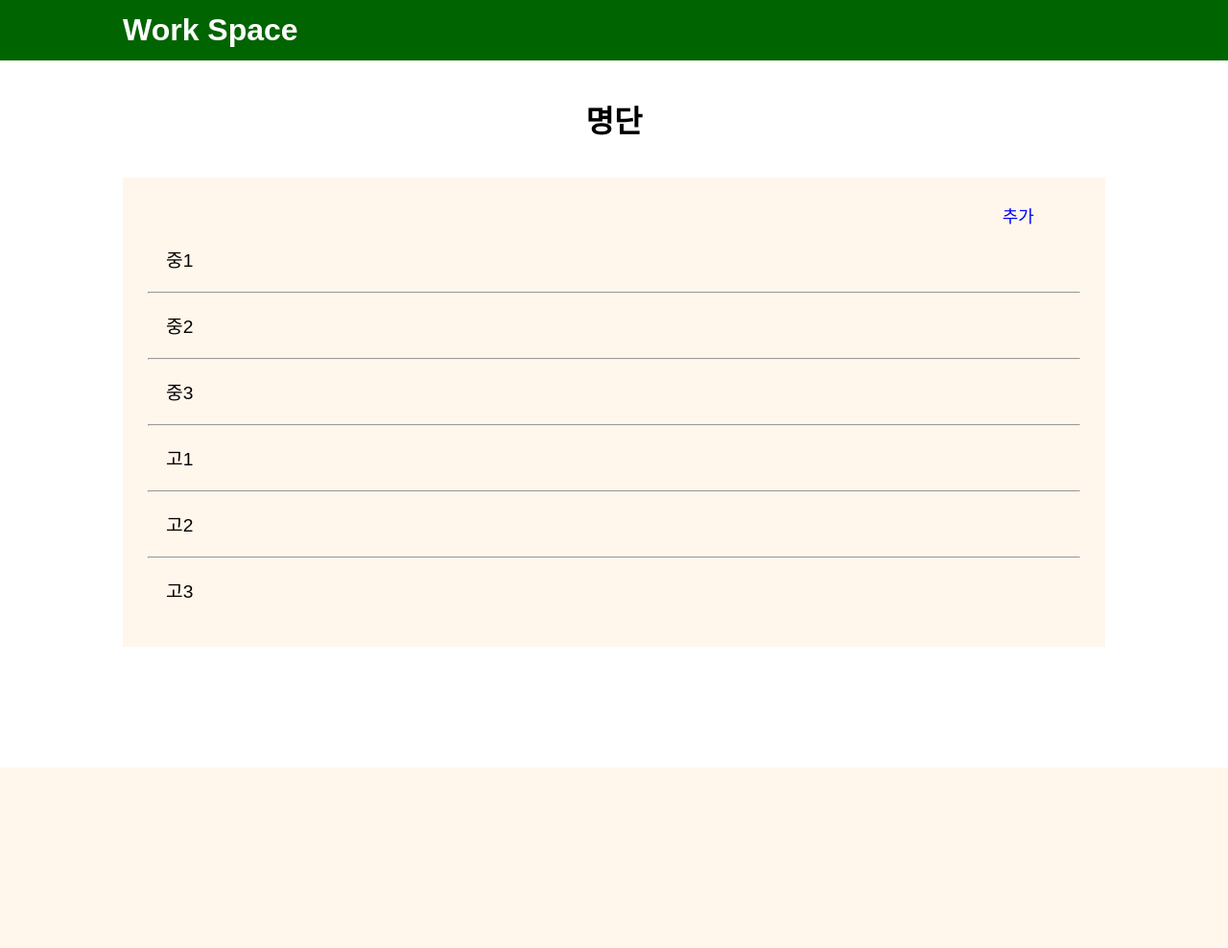
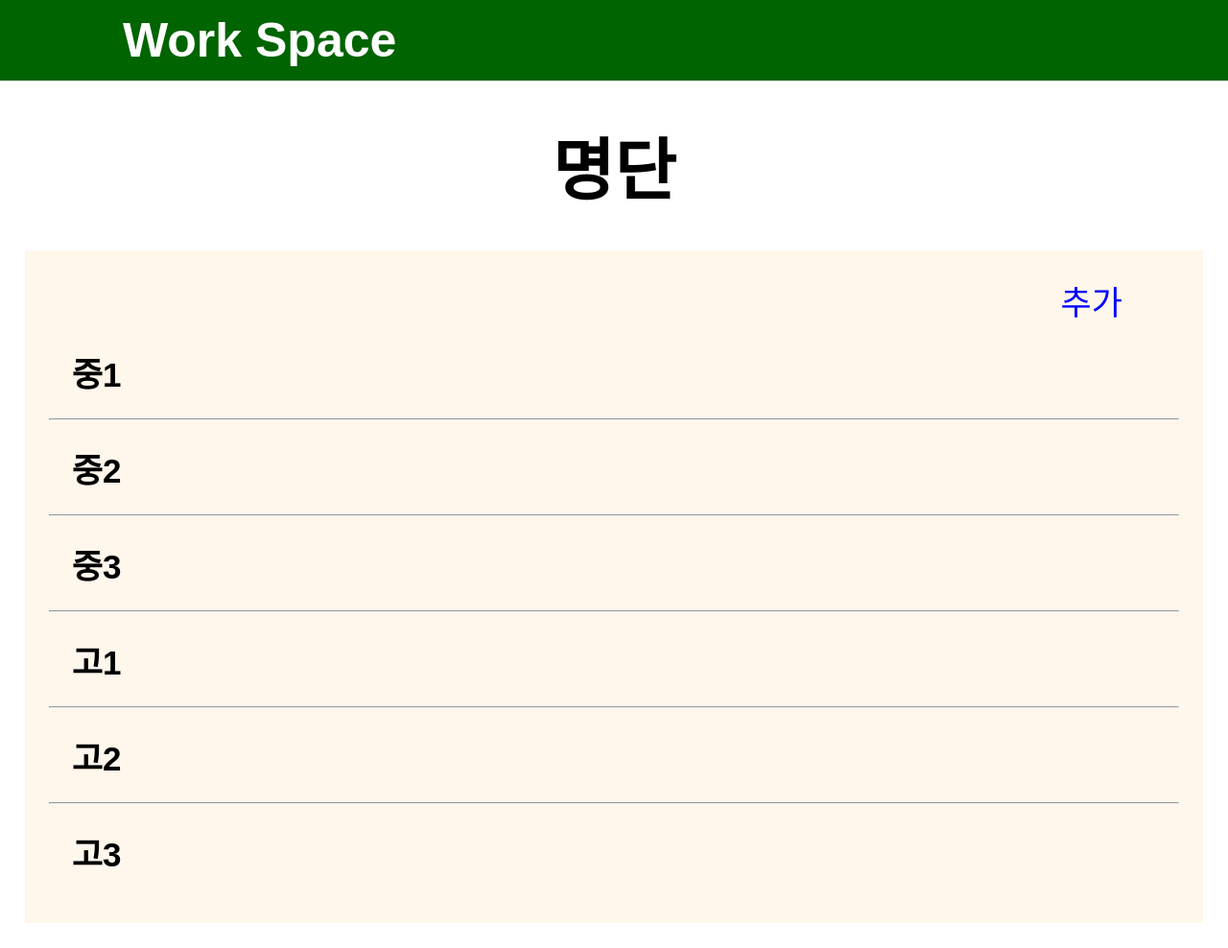
Before and after one commit to jschan0911/workspace, a Django app: page /list/ in a window 1280 px wide. Shown: the whole page at 96% size. Before the commit the page ends 800 px from the top, so only its background shows below. Run offline with Django 4.2, Linux system fonts and the light colour scheme.

Commit message:
edit: pages

```diff
--- a/church_work/work_app/forms.py
+++ b/church_work/work_app/forms.py
@@ -3,11 +3,11 @@ from django import forms
 from .models import myPost, myUser
 
 class PostForm(forms.ModelForm):
-    title = forms.CharField(label='', max_length=20,
+    title = forms.CharField(label='제목', max_length=20,
         widget=forms.Textarea(attrs={'rows':'1', 'cols': '40', 'style':'font-size:35px; padding: 2%;'}))
-    body = forms.CharField(label='', max_length=2000,
+    body = forms.CharField(label='본문', max_length=2000,
         widget=forms.Textarea(attrs={'rows':'20', 'cols': '40', 'style':'font-size:35px; padding: 2%;'}))
-    enddate = forms.DateField(required=False, label='',
+    enddate = forms.DateField(required=False, label='마감일',
         # widget=forms.DateInput(format=('%m/%d/%Y'), attrs={'class':'form-control', 'placeholder':'Select a date', 'type':'date'})
         widget=forms.DateInput(format=('%Y-%m-%d'), attrs={'class':'form-control', 'placeholder':'Select a date', 'type':'date', 'style':'font-size:35px; padding: 2%;'})
     )
--- a/church_work/work_app/templates/detail.html
+++ b/church_work/work_app/templates/detail.html
@@ -31,6 +31,7 @@
             margin-right: 2%; */
             padding: 2%;
             background-color: rgb(255, 246, 236);
+            margin-bottom: 2%;
         }
         .date{
             display: flex;
--- a/church_work/work_app/templates/list.html
+++ b/church_work/work_app/templates/list.html
@@ -12,6 +12,7 @@
             padding-top: 1%;
             padding-bottom: 1%;
             background-color: darkgreen;
+            font-size: 50px;
         }
         .btn_title{
             color: white; text-decoration: none;
@@ -30,7 +31,7 @@
             display: flex;
             justify-content: right;
             padding-right: 5%;
-            font-size: large;
+            font-size: 35px;
         }
         .btn_add:visited{
             color: blue; text-decoration: none;
@@ -41,10 +42,11 @@
             font-size: xx-large;
             font-weight: bold;
             padding: 3%;
+            font-size: 70px;
         }
         .color_box{
-            margin-left: 10%;
-            margin-right: 10%;
+            margin: 2%;
+            margin-top: 0;
             padding: 2%;
             background-color: rgb(255, 246, 236);
         }
@@ -52,6 +54,7 @@
             padding: 2%;
             display: grid;
             grid-template-columns: 25% 25% 25% 12.5% 12.5%;
+            font-size: 25px;
             /* place-items: center; */
         }
         .grade{
@@ -59,6 +62,8 @@
             justify-content: left;
             font-size: larger;
             padding: 2%;
+            font-size: 35px;
+            font-weight: bold;
         }
     </style>
 
```
